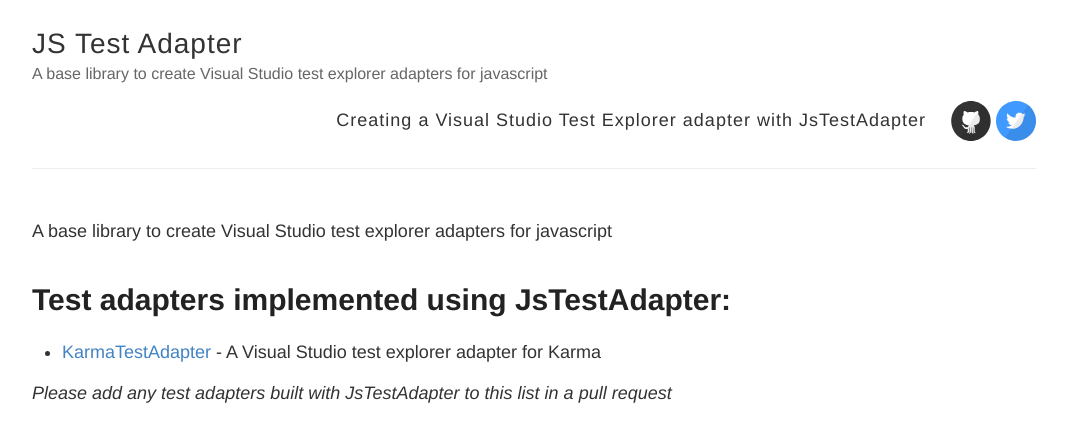
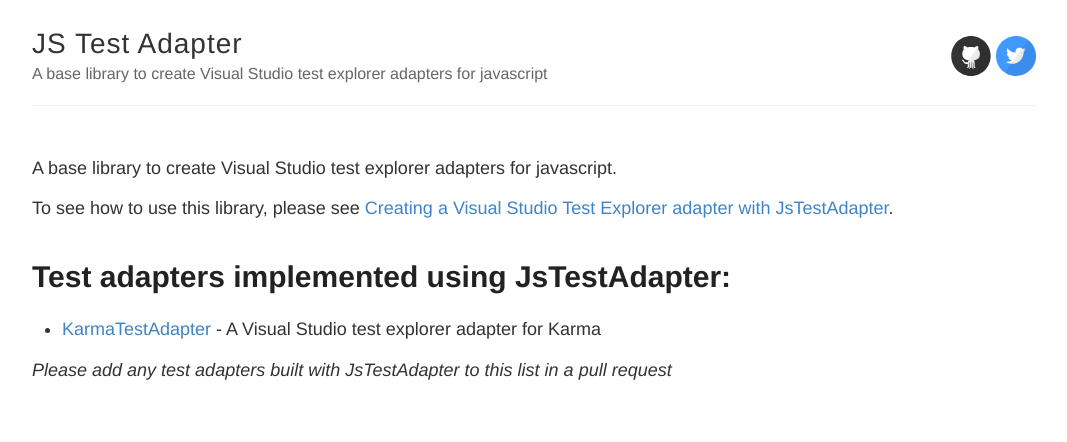
Before and after one commit to MortenHoustonLudvigsen/JsTestAdapter, a Jekyll site: the page built from index.md, in a window 1280 px wide. Shown: the top 442 px of the page, without its empty margins (106-1173 px from the left). Built offline with Jekyll 4.4.1, drawn with Linux system fonts in a browser that asks for light colours; Markdown is read by kramdown in place of the engine named in the settings.

```diff
--- a/_layouts/default.html
+++ b/_layouts/default.html
@@ -30,7 +30,7 @@
           </div>
 
           <nav>
-            <a href="{{ site.baseurl }}/CreatingATestAdapter">Creating a Visual Studio Test Explorer adapter with JsTestAdapter</a>
+            <!--<a href="{{ site.baseurl }}/CreatingATestAdapter">Creating a Visual Studio Test Explorer adapter with JsTestAdapter</a>-->
             <span class="site-icons">{% include svg-icons.html %}</span>
           </nav>
         </header>
--- a/index.md
+++ b/index.md
@@ -3,7 +3,9 @@ layout: page
 title:
 ---
 
-A base library to create Visual Studio test explorer adapters for javascript
+A base library to create Visual Studio test explorer adapters for javascript.
+
+To see how to use this library, please see [Creating a Visual Studio Test Explorer adapter with JsTestAdapter](CreatingATestAdapter/).
 
 # Test adapters implemented using JsTestAdapter:
 
```
Also changed, not shown: CreatingATestAdapter/CreatingATestAdapter.md (+1 -3 lines).
